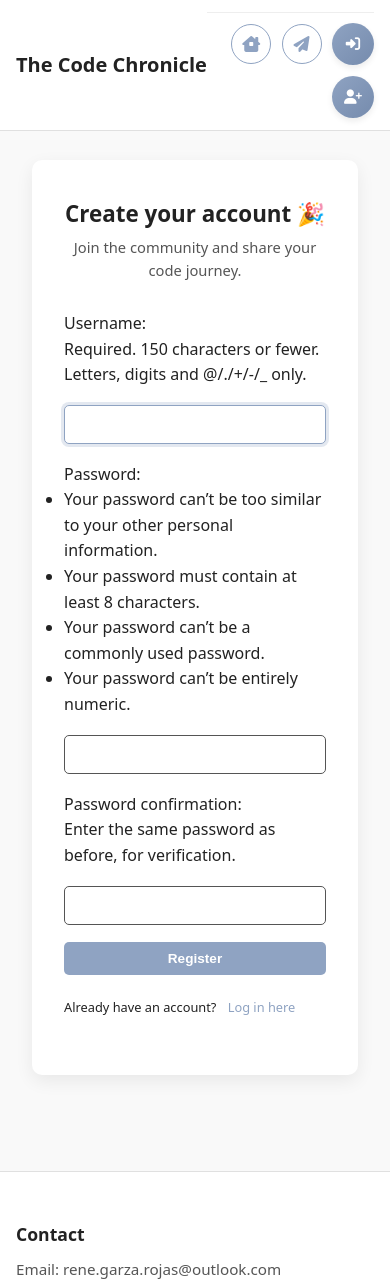
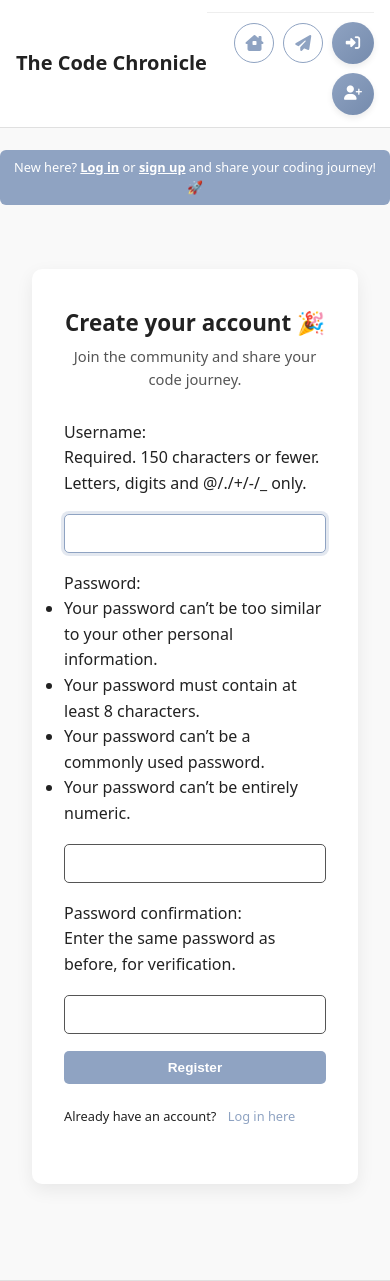
Before and after one commit to RGaRo/personal_blog, a Django app: page /accounts/register/ in a window 390 px wide. Shown: the top 1281 px of the page. Run offline with Django 5.2, Linux system fonts and the light colour scheme.

Commit message:
Improving the navbar for mobile devices

```diff
--- a/blogs/templates/blogs/base.html
+++ b/blogs/templates/blogs/base.html
@@ -1,10 +1,3 @@
-{% comment %}
-  templates/base.html
-  • “Home” and “Contact” now use a cool outlined style (`.nav-btn`)
-    so they stand apart from the solid-blue CTA buttons (Log In / Sign Up / Log Out).
-  • Still horizontal on mobile (icons-only pills).
-{% endcomment %}
-
 <!DOCTYPE html>
 <html lang="es">
 <head>
@@ -39,59 +32,68 @@
 
     nav ul{list-style:none;display:flex;gap:.75rem;align-items:center;flex-wrap:wrap;justify-content:flex-end;padding-top:.5rem;}
 
-    /* ── “Home / Contact” outlined button ────────────────── */
-    .nav-btn{
-      display:inline-flex;align-items:center;justify-content:center;gap:.45rem;
+    /* Outlined NAV buttons (Home / Contact) */
+    .nav-btn{display:inline-flex;align-items:center;justify-content:center;gap:.45rem;
              padding:.45rem 1.1rem;border:2px solid var(--accent);border-radius:22px;
              font-size:.8rem;font-weight:600;color:var(--accent);text-decoration:none;
-      background:transparent;transition:background .25s,color .25s,transform .2s;
-    }
+             background:transparent;transition:background .25s,color .25s,transform .2s;}
     .nav-btn i{font-size:.9rem;}
     .nav-btn:hover{background:var(--accent);color:#fff;transform:translateY(-2px);}
 
-    /* ── CTA buttons (Log In / Sign Up / Log Out) ─────────── */
-    .cta-btn{
-      display:inline-flex;align-items:center;justify-content:center;gap:.45rem;
+    /* CTA buttons (LogIn / SignUp / LogOut) */
+    .cta-btn{display:inline-flex;align-items:center;justify-content:center;gap:.45rem;
              padding:.5rem 1.2rem;border-radius:22px;font-size:.8rem;font-weight:600;
              color:#fff;background:linear-gradient(135deg,var(--accent),var(--accent-h));
              border:none;text-decoration:none;cursor:pointer;box-shadow:0 3px 6px rgba(0,0,0,.08);
-      transition:transform .2s,box-shadow .2s;
-    }
+             transition:transform .2s,box-shadow .2s;position:relative;}
     .cta-btn i{font-size:.9rem;}
     .cta-btn:hover{transform:translateY(-2px);box-shadow:0 6px 12px rgba(0,0,0,.12);}
 
-    /* ── Mobile tweaks (<600 px) ─────────────────────────── */
+    /* Greeting bar (desktop) */
+    .greeting-bar{position:fixed;top:64px;left:0;right:0;background:var(--accent);color:#fff;
+                  text-align:center;padding:.45rem .75rem;font-size:.8rem;font-weight:500;z-index:999;}
+    .greeting-bar a{color:#fff;text-decoration:underline;font-weight:600;} .greeting-bar a:hover{color:#e9eefb;}
+
+    /* ─── MOBILE (<600 px) ─────────────────────────────── */
     @media(max-width:600px){
+
+      /* Navbar keeps horizontal list but tighter gap */
       nav{padding:.75rem 1rem;}
-      nav ul{flex-direction:row;gap:.65rem;border-top:1px solid #eee;padding-top:.65rem;}
+      nav ul{gap:.55rem;border-top:1px solid #eee;padding-top:.55rem;}
 
-      /* Home / Contact become icon pills (outline) */
-      .nav-btn{padding:.55rem;border-radius:50%;width:40px;height:40px;min-width:40px;border-width:1px;}
+      /* Outlined pills — icon-only, tooltip */
+      .nav-btn{padding:.55rem;width:40px;height:40px;min-width:40px;border-radius:50%;border-width:1px;}
       .nav-btn span{display:none;}
       .nav-btn i{font-size:1rem;}
 
-      /* CTA pills (solid) – icon-only */
-      .cta-btn{padding:.6rem;border-radius:50%;width:42px;height:42px;min-width:42px;}
+      /* CTA icon pills */
+      .cta-btn{padding:.6rem;width:42px;height:42px;min-width:42px;border-radius:50%;}
       .cta-btn span{display:none;}
-      .cta-btn::after{content:attr(title);position:absolute;bottom:-2rem;left:50%;transform:translateX(-50%);
-                      background:var(--bg-card);color:var(--fg-soft);font-size:.65rem;
-                      padding:.25rem .5rem;border-radius:4px;white-space:nowrap;box-shadow:0 2px 6px rgba(0,0,0,.08);
-                      opacity:0;pointer-events:none;transition:opacity .2s;z-index:9999;}
-      .cta-btn:hover::after,.cta-btn:focus::after{opacity:1;}
 
-      /* Tooltip for outlined pills too */
-      .nav-btn::after{content:attr(title);position:absolute;bottom:-2rem;left:50%;transform:translateX(-50%);
-                      background:var(--bg-card);color:var(--fg-soft);font-size:.65rem;padding:.25rem .5rem;
-                      border-radius:4px;white-space:nowrap;box-shadow:0 2px 6px rgba(0,0,0,.08);
-                      opacity:0;pointer-events:none;transition:opacity .2s;z-index:9999;}
+      /* Shared tooltip for all icon pills */
+      .cta-btn::after,
+      .nav-btn::after{
+        content:attr(title);
+        position:absolute;bottom:-2rem;left:50%;transform:translateX(-50%);
+        background:var(--bg-card);color:var(--fg-soft);font-size:.62rem;
+        padding:.25rem .55rem;border-radius:4px;white-space:nowrap;box-shadow:0 2px 6px rgba(0,0,0,.08);
+        opacity:0;pointer-events:none;transition:opacity .2s;z-index:9999;
+      }
+      .cta-btn:hover::after,.cta-btn:focus::after,
       .nav-btn:hover::after,.nav-btn:focus::after{opacity:1;}
+
+      /* Greeting bar flows after nav, not fixed */
+      .greeting-bar{
+        position:static;
+        margin-top:.6rem;
+        border-radius:6px;
       }
 
-    /* Greeting bar */
-    .greeting-bar{position:fixed;top:64px;left:0;right:0;background:var(--accent);color:#fff;
-                  text-align:center;padding:.4rem .75rem;font-size:.8rem;font-weight:500;z-index:999;}
-    .greeting-bar a{color:#fff;text-decoration:underline;font-weight:600;} .greeting-bar a:hover{color:#e9eefb;}
+      /* More space for header + bar */
+      body{padding-top:140px;}
+    }
 
+    /* MAIN & FOOTER remain the same */
     main{max-width:800px;margin:2rem auto;padding:0 1rem;}
     .card{background:var(--bg-card);border-radius:8px;box-shadow:0 2px 6px rgba(0,0,0,.06);padding:2rem;margin-bottom:2rem;}
 
@@ -126,7 +128,7 @@
         </li>
 
         {% if user.is_authenticated %}
-        <!-- Log Out -->
+          <!-- Log Out (POST) -->
           <li>
             <form action="{% url 'accounts:logout' %}" method="post" style="margin:0;">
               {% csrf_token %}
@@ -160,8 +162,10 @@
     <div class="greeting-bar">New here? <a href="{% url 'accounts:login' %}">Log in</a> or <a href="{% url 'accounts:register' %}">sign up</a> and share your coding journey! 🚀</div>
   {% endif %}
 
-<!-- MAIN -->
-<main>{% block content %}{% endblock %}</main>
+  <!-- MAIN CONTENT -->
+  <main>
+    {% block content %}{% endblock %}
+  </main>
 
   <!-- FOOTER -->
   <footer id="footer">
@@ -175,8 +179,8 @@
       <div class="footer-section">
         <h3>Social</h3>
         <ul>
-        <li><a href="https://github.com/"   target="_blank">GitHub</a></li>
-        <li><a href="https://x.com/"        target="_blank">X</a></li>
+          <li><a href="https://github.com/" target="_blank">GitHub</a></li>
+          <li><a href="https://x.com/" target="_blank">X</a></li>
           <li><a href="https://linkedin.com/" target="_blank">LinkedIn</a></li>
         </ul>
       </div>
```
Lines whose indentation alone changed are shown as unchanged.
